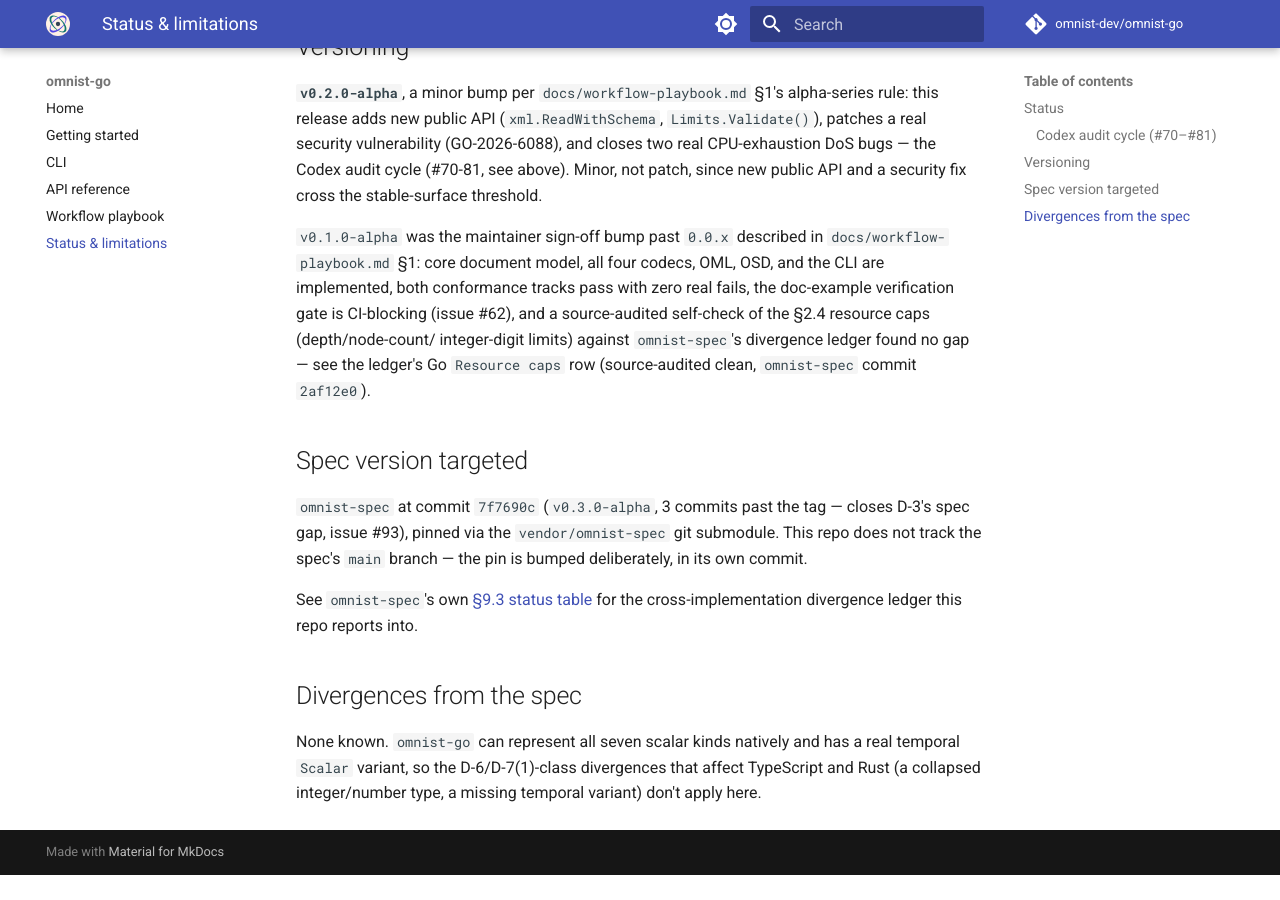
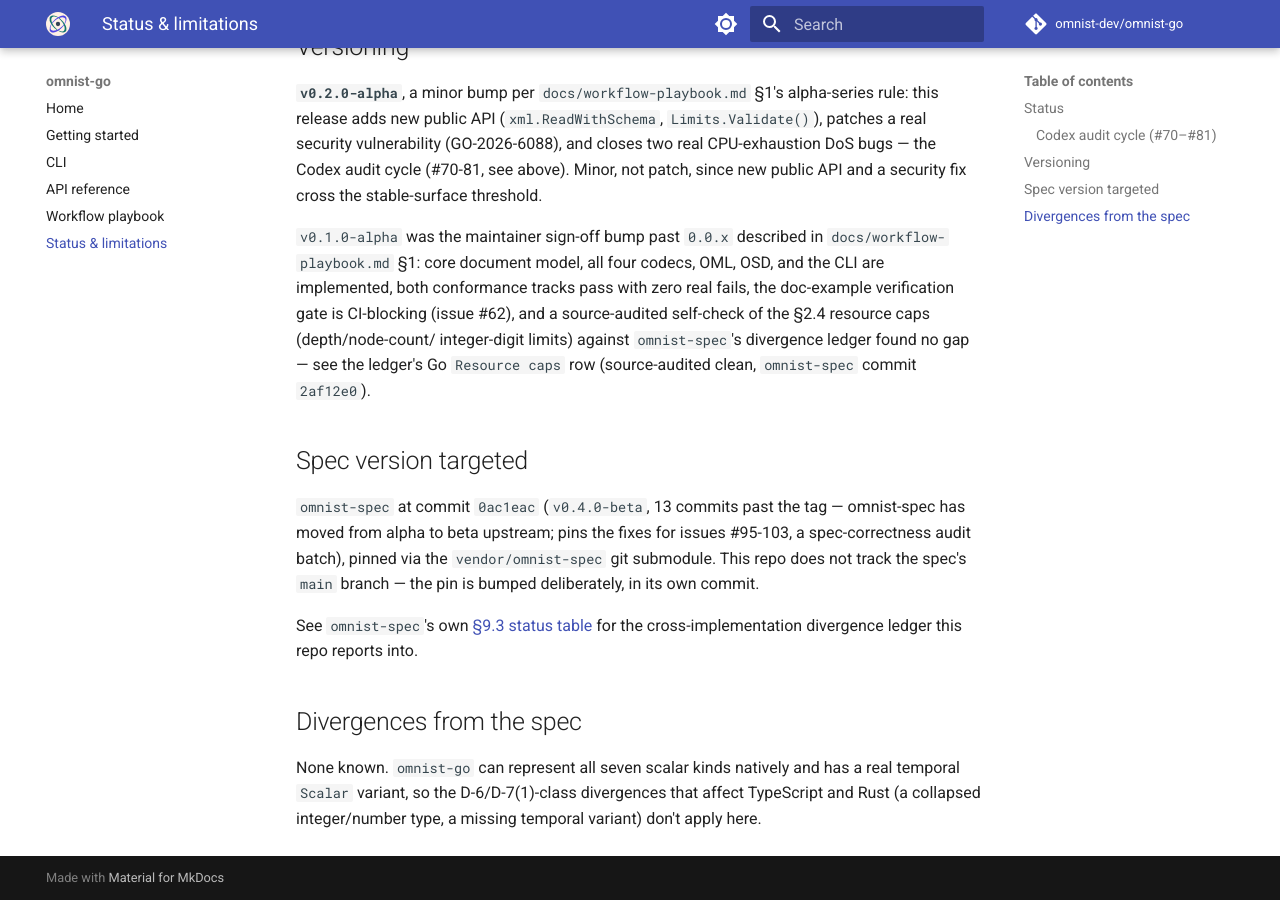
Before and after one commit to omnist-dev/omnist-go, an MkDocs documentation site: the page built from docs/limitations.md, in a window 1280 px wide and 900 px high, scrolled down 1220 px. Built offline with MkDocs 1.6.1 and Material for MkDocs 9.7.7, drawn with Linux system fonts in a browser that asks for light colours; comment, search, counter and statistics services are not loaded; before the commit the page ends 2095 px from its top, so only the background shows below that.

Commit message:
Bump omnist-spec submodule pin to 0ac1eac (v0.4.0-beta)
Pins the fixes for issues #95-103, a spec-correctness audit batch:
[0,0] cardinality forbidden, illegal-label/char and other write-side
adjustments now fail unconditionally instead of silently sanitizing,
XML carriage-return escaping, empty-label/bracket-in-label rejection,
NUMBER/INTEGER lexical grammar (leading zeros), DATE/TIME/DATETIME
value ranges + a tz-offset bug fix. omnist-spec has also moved from
alpha to beta upstream (v0.4.0-beta) in this range.

Pinned to 0ac1eac specifically (not an earlier commit in the range) --
it includes a fix to a conformance-suite prune vector that would
otherwise contradict the [0,0] rule, avoiding the exact issue the
Python port had to file omnist-spec#50 for.

Fixes for omnist-go itself follow in issues #95-103, tracked
separately.

```diff
--- a/docs/limitations.md
+++ b/docs/limitations.md
@@ -63,10 +63,11 @@ gap — see the ledger's Go `Resource caps` row (source-audited clean,
 
 ## Spec version targeted
 
-`omnist-spec` at commit `7f7690c` (`v0.3.0-alpha`, 3 commits past the tag —
-closes D-3's spec gap, issue #93), pinned via the `vendor/omnist-spec`
-git submodule. This repo does not track the spec's `main` branch — the
-pin is bumped deliberately, in its own commit.
+`omnist-spec` at commit `0ac1eac` (`v0.4.0-beta`, 13 commits past the tag
+— omnist-spec has moved from alpha to beta upstream; pins the fixes for
+issues #95-103, a spec-correctness audit batch), pinned via the
+`vendor/omnist-spec` git submodule. This repo does not track the spec's
+`main` branch — the pin is bumped deliberately, in its own commit.
 
 See `omnist-spec`'s own [§9.3 status table](https://github.com/omnist-dev/omnist-spec/blob/main/docs/09-divergence-ledger.md#93-status-table)
 for the cross-implementation divergence ledger this repo reports into.
```
Also changed, not shown: 1 other file.
